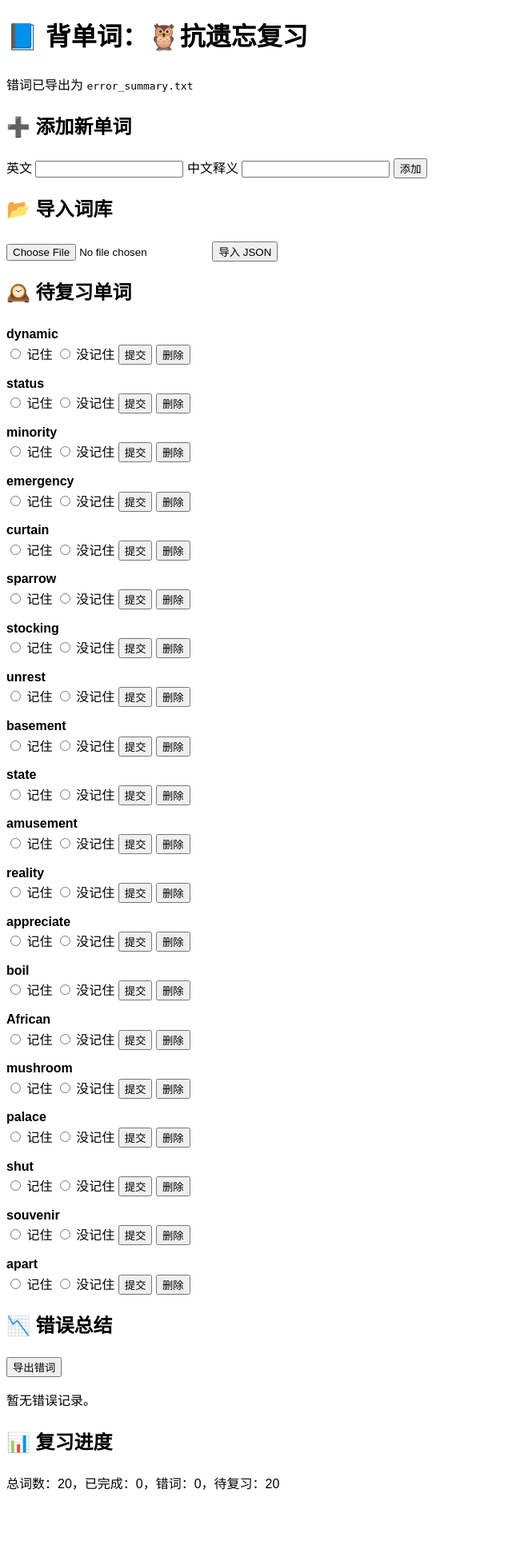
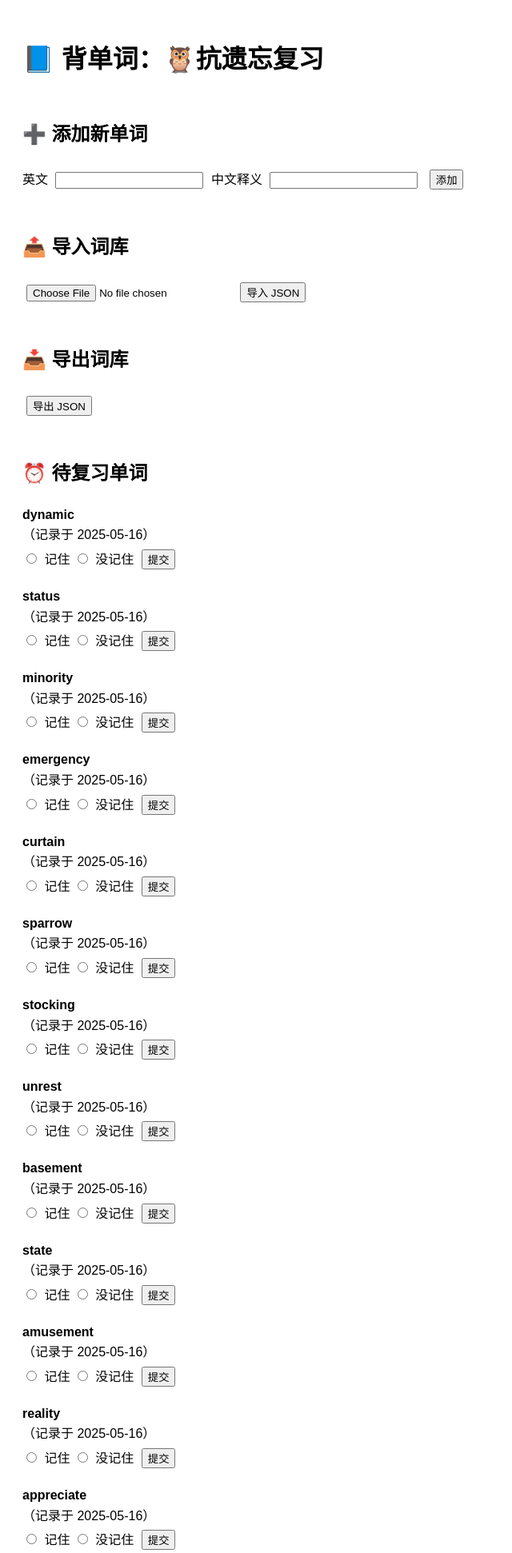
Before and after one commit to Melati021/flask-vocab-trainer, a Flask app: page / in a window 1280 px wide. Shown: the top 1942 px of the page at 80% size, without its empty margins (0-640 px from the left). Before the commit the page ends 1863 px from the top, so only its background shows below. Run offline with Flask 3, Linux system fonts and the light colour scheme.

Commit message:
Update index.html
555

```diff
--- a/templates/index.html
+++ b/templates/index.html
@@ -4,63 +4,70 @@
   <meta charset="UTF-8">
   <title>背单词：🦉抗遗忘复习</title>
   <style>
-    body { font-family: sans-serif; line-height: 1.6; }
-    .word-block { margin: 10px 0; }
-    form.inline { display: inline; }
+    body { font-family: Arial, sans-serif; padding: 20px; line-height: 1.6; }
+    input, button, select { margin: 5px; }
+    h2 { margin-top: 2em; }
+    .review-block, .error-block { margin-bottom: 1em; }
+    ul { list-style: disc; margin-left: 20px; }
   </style>
 </head>
 <body>
   <h1>📘 背单词：🦉抗遗忘复习</h1>
-
-  {% if message %}<p><b>{{ message }}</b></p>{% endif %}
-  <p>错词已导出为 <code>error_summary.txt</code></p>
+  {% if message %}<p><strong>{{ message }}</strong></p>{% endif %}
 
   <h2>➕ 添加新单词</h2>
   <form method="post">
-    英文 <input type="text" name="new_word">
-    中文释义 <input type="text" name="meaning">
+    英文 <input name="new_word"> 中文释义 <input name="meaning">
     <button type="submit">添加</button>
   </form>
 
-  <h2>📂 导入词库</h2>
-  <form method="post" action="/import_vocab" enctype="multipart/form-data">
+  <h2>📤 导入词库</h2>
+  <form action="/import_vocab" method="post" enctype="multipart/form-data">
     <input type="file" name="vocab_file">
     <button type="submit">导入 JSON</button>
   </form>
 
-  <h2>🕰️ 待复习单词</h2>
+  <h2>📥 导出词库</h2>
+  <form action="/export_vocab" method="get">
+    <button type="submit">导出 JSON</button>
+  </form>
+
+  <h2>⏰ 待复习单词</h2>
   {% if review_words %}
     {% for word, info in review_words %}
-      <div class="word-block">
-        <b>{{ word }}</b>
-        {% if word in show_meaning %}- {{ info.meaning }}{% endif %}<br>
-        <form method="post" class="inline">
+      <div class="review-block">
+        <form method="post">
+          <strong>{{ word }}</strong>
+          {% if word in show_meaning %} - {{ info.meaning }}{% endif %}<br>
+          （记录于 {{ info.start_date }}）<br>
           <input type="hidden" name="review_action" value="{{ word }}">
           <label><input type="radio" name="action_{{ word }}" value="yes" required> 记住</label>
           <label><input type="radio" name="action_{{ word }}" value="no"> 没记住</label>
           <button type="submit">提交</button>
         </form>
-        <form method="post" class="inline">
-          <input type="hidden" name="delete_word" value="{{ word }}">
-          <button type="submit">删除</button>
-        </form>
       </div>
     {% endfor %}
-  {% else %}<p>🎉 今天没有需要复习的单词！</p>{% endif %}
+  {% else %}
+    🎉 今天没有需要复习的单词！
+  {% endif %}
 
   <h2>📉 错误总结</h2>
   <form method="post">
     <button type="submit" name="export_errors">导出错词</button>
   </form>
   {% if errors %}
-    <ul>
+    <ul class="error-block">
       {% for word, info in errors %}
-        <li>{{ word }} - {{ info.meaning }} （记录于 {{ info.start_date }}）</li>
+        <li><strong>{{ word }}</strong> - {{ info.meaning }}（记录于 {{ info.start_date }}）</li>
       {% endfor %}
     </ul>
-  {% else %}<p>暂无错误记录。</p>{% endif %}
+  {% else %}
+    暂无错误记录。
+  {% endif %}
 
   <h2>📊 复习进度</h2>
-  <p>总词数：{{ stats.total }}，已完成：{{ stats.completed }}，错词：{{ stats.errors }}，待复习：{{ stats.pending }}</p>
+  <p>
+    总词数：{{ stats.total }}，已完成：{{ stats.completed }}，错词：{{ stats.errors }}，待复习：{{ stats.pending }}
+  </p>
 </body>
 </html>
```
